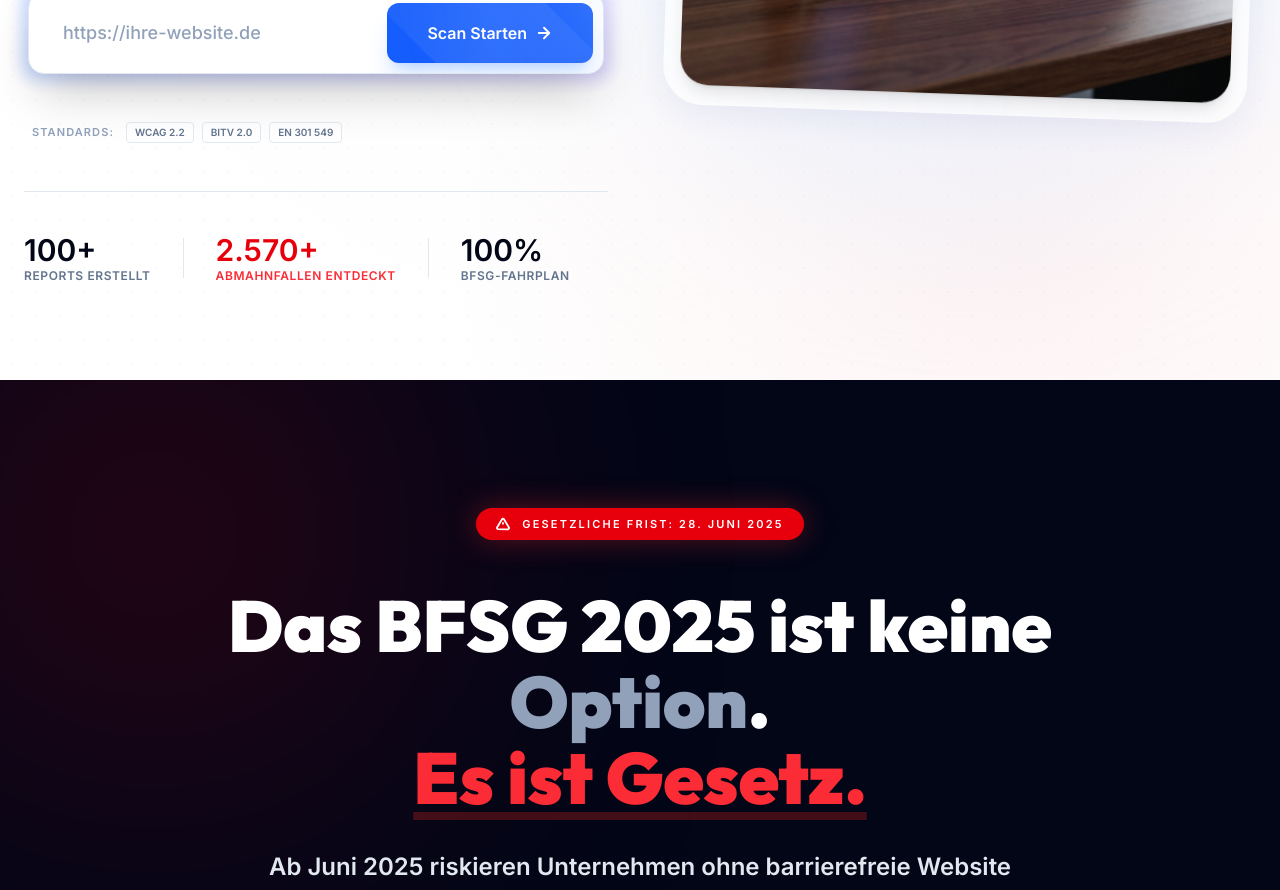
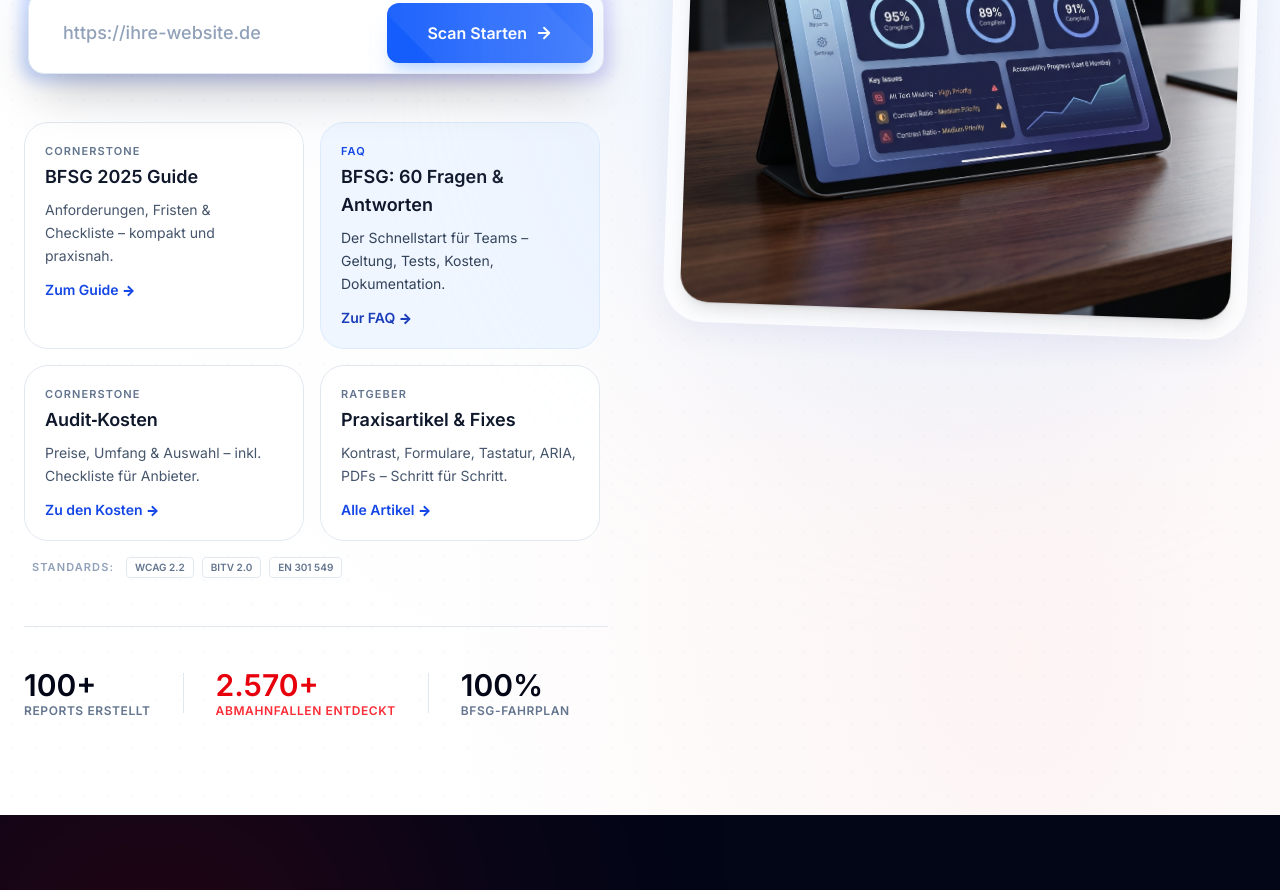
Before and after one commit to KonradBi/BFSG, a Next.js app in the folder web/: page / in a window 1280 px wide. Shown: the part 800-1690 px from the top of the page. Built offline with nearby package versions, Linux system fonts and the light colour scheme; no server answers.

Commit message:
Add homepage internal linking block

```diff
--- a/web/src/app/page.tsx
+++ b/web/src/app/page.tsx
@@ -94,6 +94,37 @@ export default function Home() {
               </p>
 
               <ScanInput id="audit" />
+
+              {/* SEO: internal linking block to push authority from homepage into key clusters */}
+              <div className="mt-8 grid md:grid-cols-2 gap-4 max-w-xl">
+                <a href="/bfsg-2025" className="rounded-3xl border border-slate-200 bg-white p-5 hover:bg-slate-50 transition">
+                  <div className="text-[11px] font-black uppercase tracking-widest text-slate-500">Cornerstone</div>
+                  <div className="mt-1 text-lg font-extrabold text-slate-900">BFSG 2025 Guide</div>
+                  <div className="mt-2 text-sm text-slate-600 leading-relaxed">Anforderungen, Fristen & Checkliste – kompakt und praxisnah.</div>
+                  <div className="mt-3 text-sm font-black text-blue-700">Zum Guide →</div>
+                </a>
+
+                <a href="/ratgeber/faq" className="rounded-3xl border border-blue-100 bg-blue-50 p-5 hover:bg-blue-100/60 transition">
+                  <div className="text-[11px] font-black uppercase tracking-widest text-blue-700">FAQ</div>
+                  <div className="mt-1 text-lg font-extrabold text-slate-900">BFSG: 60 Fragen & Antworten</div>
+                  <div className="mt-2 text-sm text-slate-700 leading-relaxed">Der Schnellstart für Teams – Geltung, Tests, Kosten, Dokumentation.</div>
+                  <div className="mt-3 text-sm font-black text-blue-800">Zur FAQ →</div>
+                </a>
+
+                <a href="/audit-kosten" className="rounded-3xl border border-slate-200 bg-white p-5 hover:bg-slate-50 transition">
+                  <div className="text-[11px] font-black uppercase tracking-widest text-slate-500">Cornerstone</div>
+                  <div className="mt-1 text-lg font-extrabold text-slate-900">Audit‑Kosten</div>
+                  <div className="mt-2 text-sm text-slate-600 leading-relaxed">Preise, Umfang & Auswahl – inkl. Checkliste für Anbieter.</div>
+                  <div className="mt-3 text-sm font-black text-blue-700">Zu den Kosten →</div>
+                </a>
+
+                <a href="/ratgeber" className="rounded-3xl border border-slate-200 bg-white p-5 hover:bg-slate-50 transition">
+                  <div className="text-[11px] font-black uppercase tracking-widest text-slate-500">Ratgeber</div>
+                  <div className="mt-1 text-lg font-extrabold text-slate-900">Praxisartikel & Fixes</div>
+                  <div className="mt-2 text-sm text-slate-600 leading-relaxed">Kontrast, Formulare, Tastatur, ARIA, PDFs – Schritt für Schritt.</div>
+                  <div className="mt-3 text-sm font-black text-blue-700">Alle Artikel →</div>
+                </a>
+              </div>
 
               <div className="mt-4 flex items-center gap-3 px-2 mb-12">
                 <span className="text-[11px] font-bold text-slate-400 uppercase tracking-widest">Standards:</span>
```
